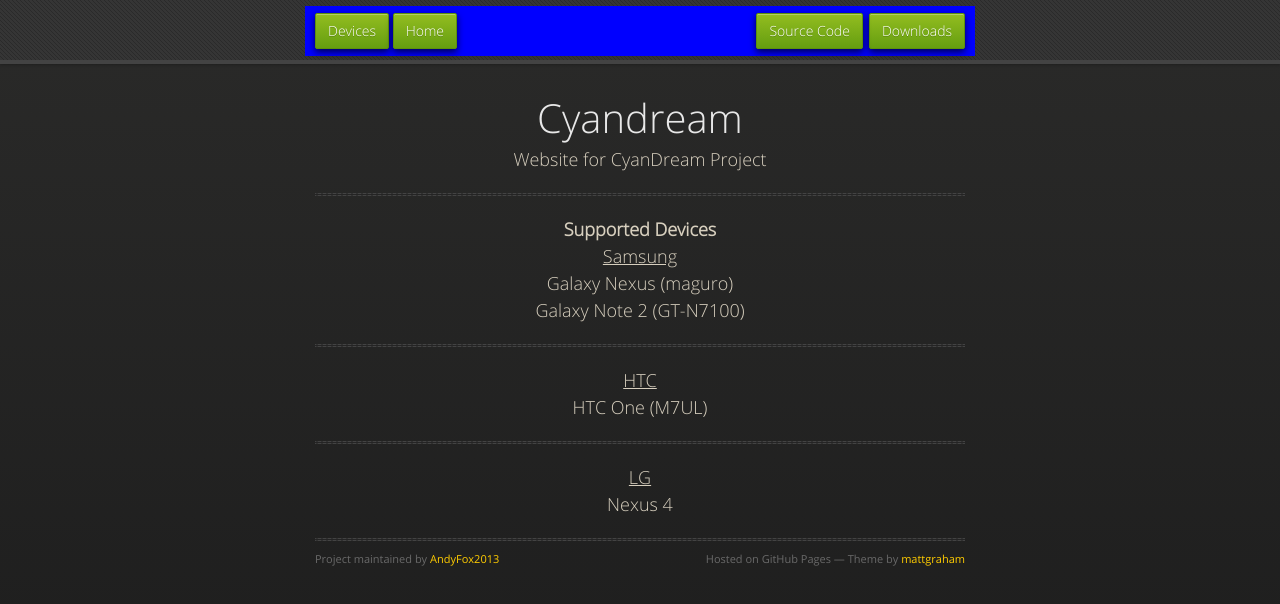
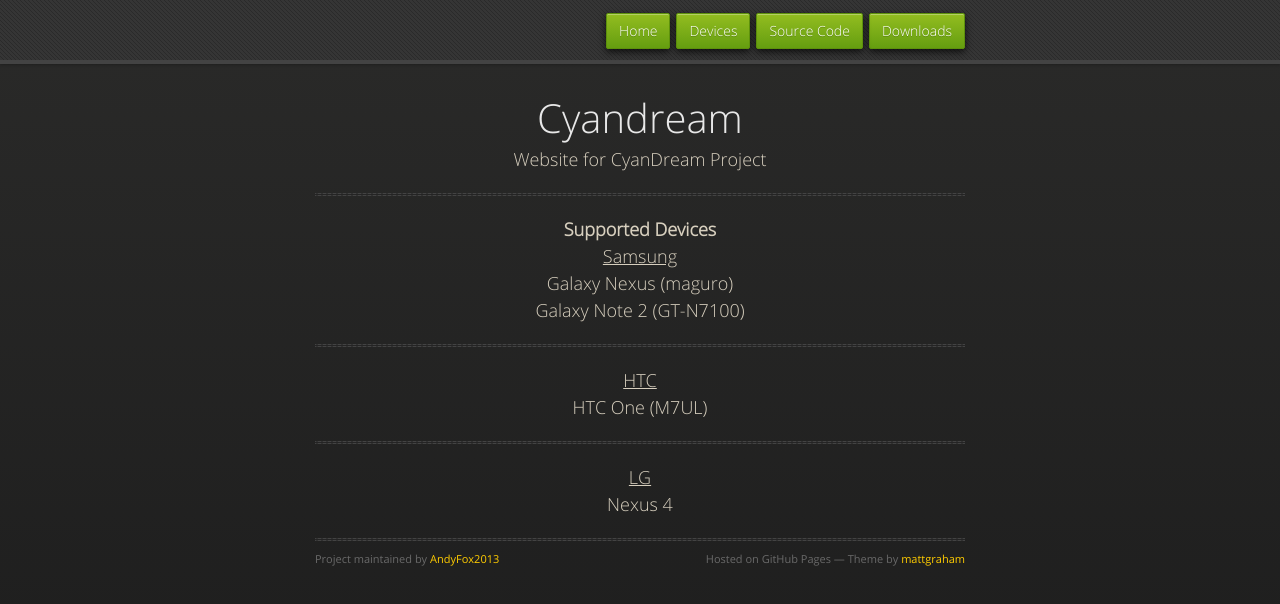
Before and after one commit to AndyFox2013/cyandream, a plain HTML site: page Devices.html in a window 1280 px wide. Drawn offline with nearby package versions, Linux system fonts and the light colour scheme.

Commit message:
Update Devices.html

```diff
--- a/Devices.html
+++ b/Devices.html
@@ -22,8 +22,8 @@
         <nav>
           <li class="downloads"><a href="http://yauniks.dynvpn.de:85">Downloads</a></li>
           <li class="downloads"><a href="https://www.github.com/CyanDreamProject">Source Code</a></li>
-          <li class="page"><a href="Devices.html">Devices</a></li>
-		  <li class="page"><a href="index.html">Home</a></li>
+          <li class="downloads"><a href="Devices.html">Devices</a></li>
+	  <li class="downloads"><a href="index.html">Home</a></li>
         </nav>
       </div><!-- end header -->
 
```
